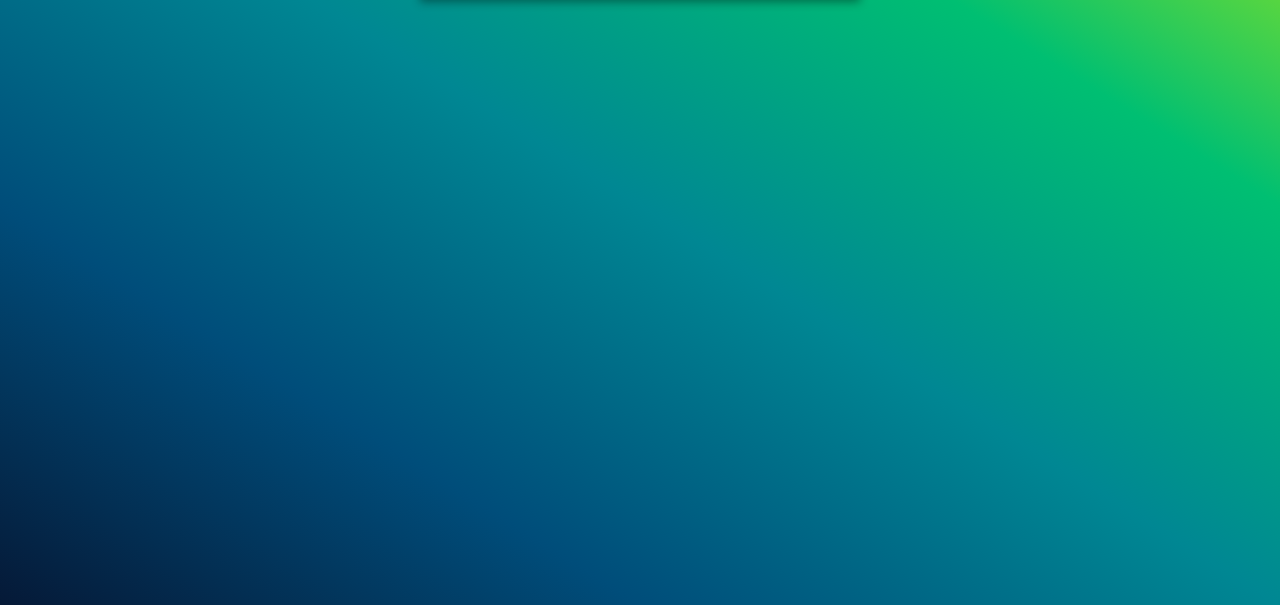
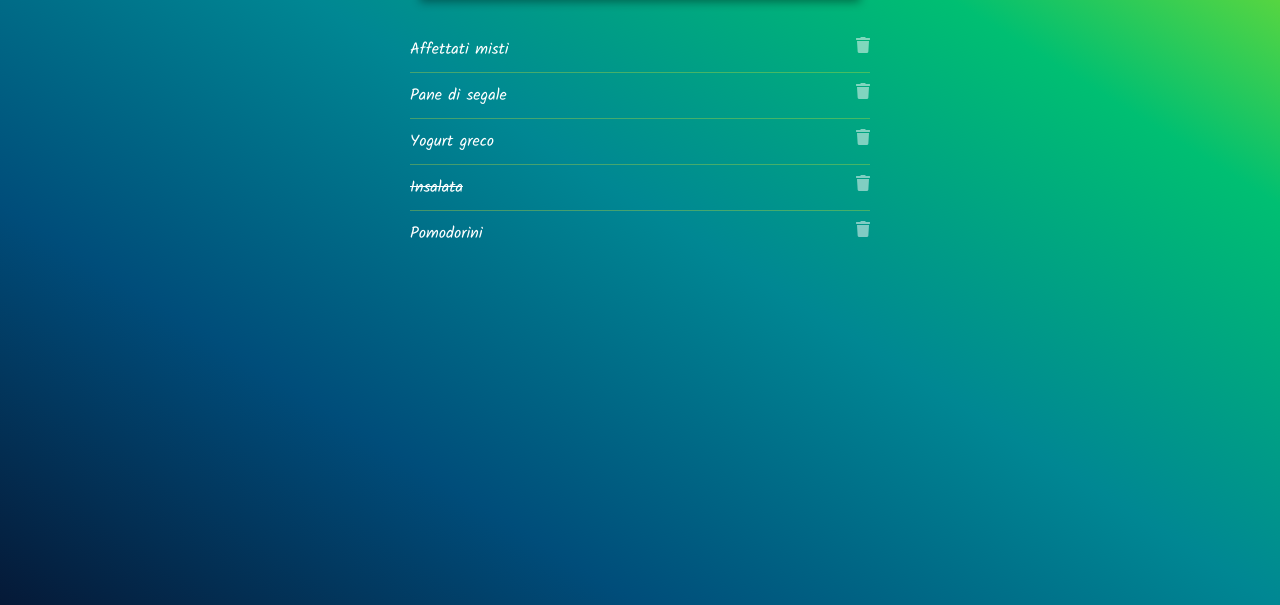
Before and after one commit to danibr1/js-todo-clone, a plain HTML site: page index.html in a window 1280 px wide. Shown: the part 195-800 px from the top of the page. Drawn offline with nearby package versions, Linux system fonts and the light colour scheme.

Commit message:
js completed

```diff
--- a/css/style.css
+++ b/css/style.css
@@ -1,4 +1,6 @@
-/* GENERAL */
+/****************************************************************
+    GENERAL
+*****************************************************************/
 *{
     margin: 0;
     padding: 0;
@@ -68,7 +70,7 @@ h1 {
 }
 
 .todos li i {
-    opacity: 0;
+    opacity: 0.5;
     cursor: pointer;
     transition: opacity .4s;
 }
--- a/index.html
+++ b/index.html
@@ -30,14 +30,15 @@
             class="add-todo"
             placeholder="Inserisci un elemento e premi invio"
             >
-            <!-- Todo List -->
-            <ul class="todos">
+
+            <ul class="todos" >
                 <!-- Style statico -->
                 <li>
-                    <span class="text"></span>
+                    <span class="text">Affettati misti</span>
                     <i class="fas fa-trash"></i>
                 </li>
             </ul>
+
         </main>
     </div>
 
--- a/js/main.js
+++ b/js/main.js
@@ -0,0 +1,78 @@
+/*******************************************
+ * TODO APP
+ *******************************************/
+ $(document).ready(function () {
+
+    // LISTA PRECOMPILATA
+    var todoItems = [
+        {
+            text: 'Pane di segale',
+            completed: false,
+        },
+        {
+            text: 'Yogurt greco',
+            completed: false,
+        },
+        {
+            text: 'Insalata',
+            completed: true,
+        },
+        {
+            text: 'Pomodorini',
+            completed: false,
+        },
+    ];
+
+    // Refereces
+    var list = $('.todos');
+    var newInput = $('.add-todo')
+    var template = $('#template li') // riferimento al template in HTML
+
+    // POPOLAZIONE TODO LIST
+    for(var i = 0; i < todoItems.length; i++){
+        var todo = todoItems[i];
+        // template
+        var item = template.clone();
+        item.find('.text').text(todo.text);
+
+        // Aggiunsta class completed per todo completati
+        if(todo.completed){
+            item.find('.text').addClass('completed');
+        }
+
+
+        // Aggiunta alla lista
+        list.append(item);
+    }
+
+    // INSERIMENTO NUOVO TODO
+    newInput.keyup(function(event) {
+
+        // Nuovo inserimento con tasto invio
+        if(event.which == 13){
+            var text = newInput.val().trim();
+
+            if(text !== ''){
+                // templete
+                 var item = template.clone();
+                 item.find('.text').text(text);
+                 list.append(item);
+
+                 //reset
+                 newInput.val('');
+            }
+        }
+    });
+
+    // RIMOZIONE TODO ITEM
+    $('body').on('click', '.todos li i', function(){
+        $(this).parent().remove();
+    });
+
+    // TODO COMPLETATO
+    $('body').on('click', '.todos li span', function(){
+        $(this).toggleClass('completed');
+    });
+
+//End doc ready
+});
```
